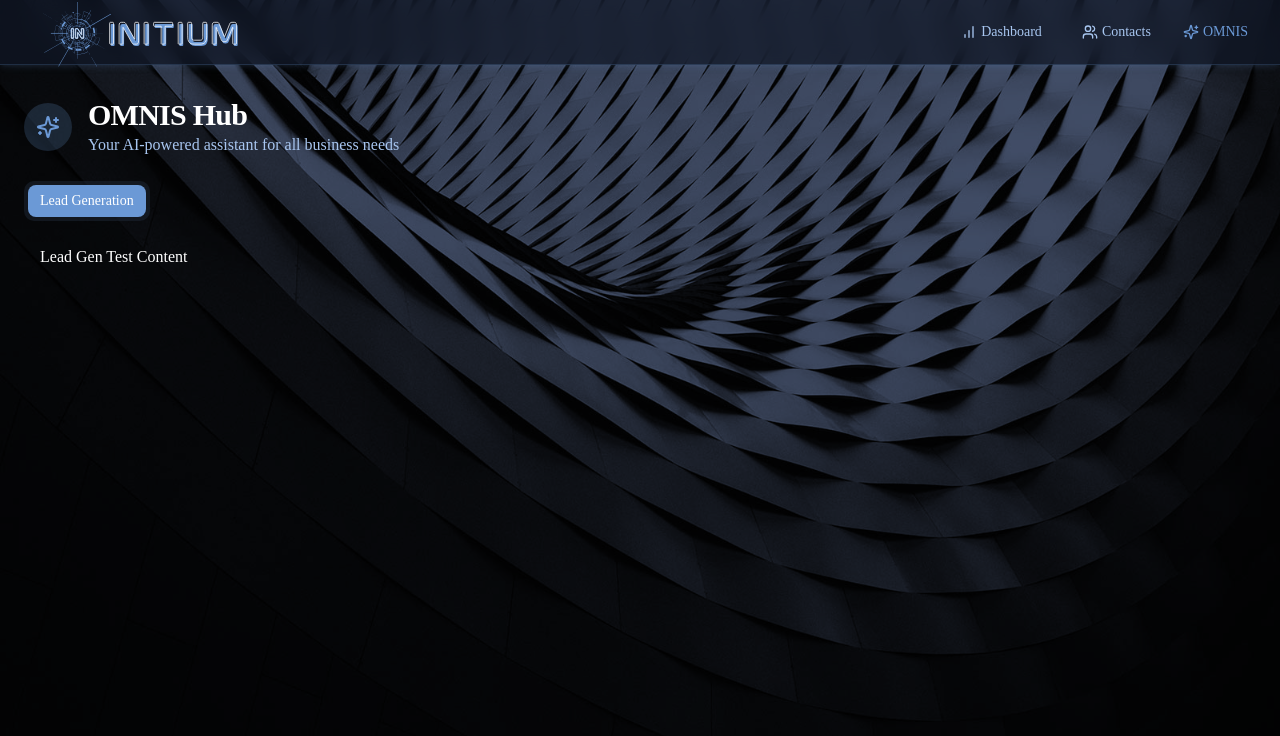
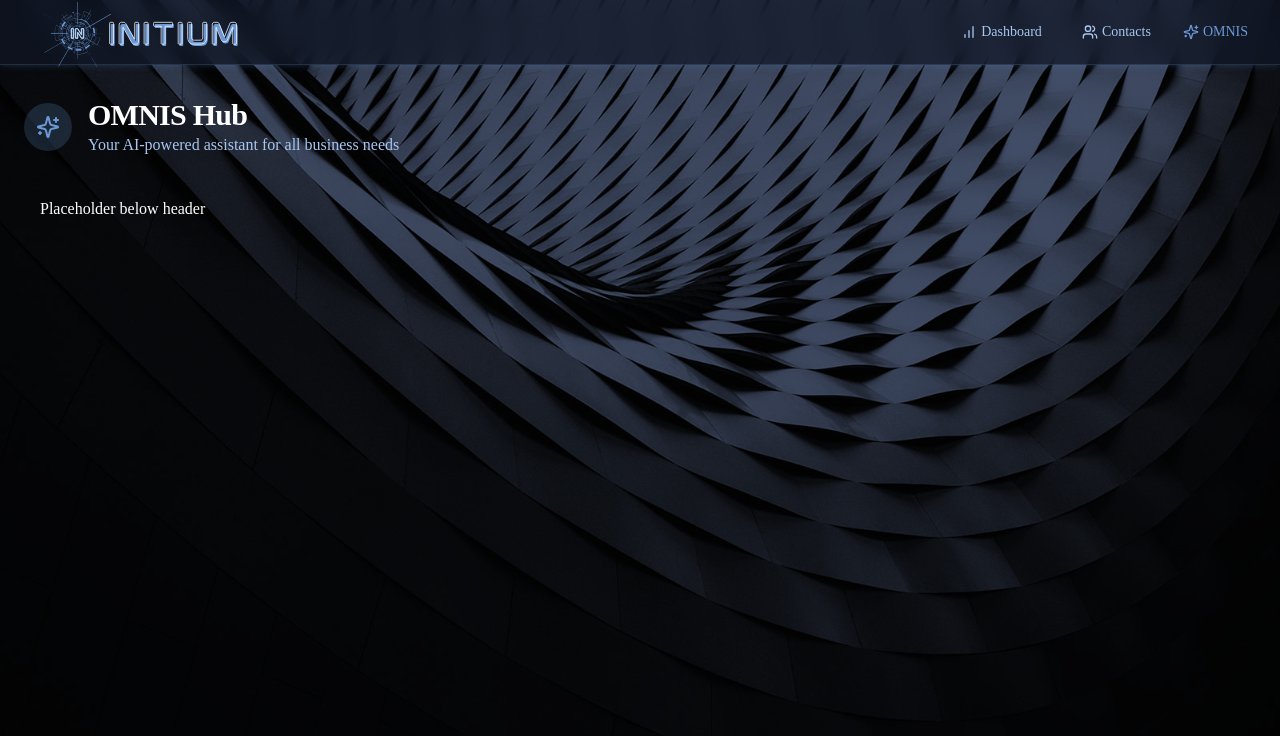
Before and after one commit to tsl-3/networkcrafters, a React (Vite) app: page /ai in a window 1280 px wide. Shown: the top 736 px of the page. Built offline with nearby package versions, Linux system fonts and the light colour scheme.

Commit message:
Update AiHub.tsx

```diff
--- a/src/pages/AiHub.tsx
+++ b/src/pages/AiHub.tsx
@@ -30,12 +30,7 @@ export default function AiHub() {
       <main className="container flex-1 py-8 px-4 md:px-6">
         <div className="flex flex-col space-y-6">
           <AiHubHeader />
-          <Tabs value="lead-generation" onValueChange={setActiveTab}>
-            <AiTabNavigation activeTab="lead-generation" />
-            <TabsContent value="lead-generation">
-              <div className="text-white p-4">Lead Gen Test Content</div>
-            </TabsContent>
-          </Tabs>
+          <div className="text-white p-4">Placeholder below header</div>
         </div>
       </main>
     </div>
```
